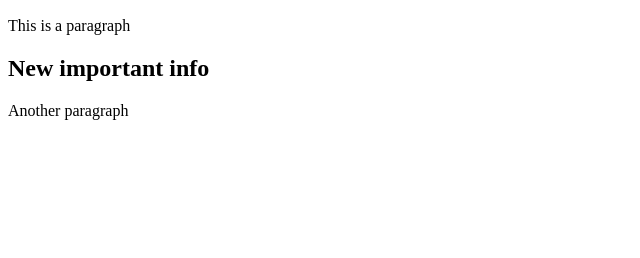
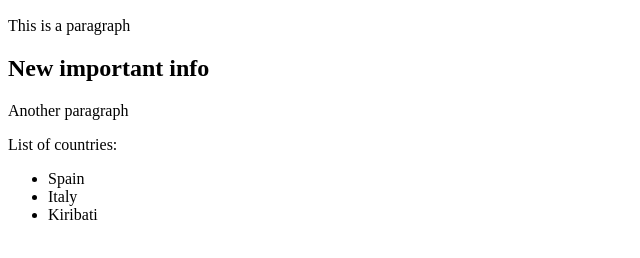
Before and after one commit to LoisVar/projectGit, a plain HTML site: page Index.html in a window 1280 px wide. Shown: the part 110-368 px from the top of the page, without its empty margins (0-640 px from the left). Drawn offline with Linux system fonts and the light colour scheme.

Commit message:
Now we have countries in a list!!

```diff
--- a/Index.html
+++ b/Index.html
@@ -12,5 +12,11 @@
     <p>This is a paragraph</p>
     <h2>New important info</h2>
     <p>Another paragraph</p>
+    <p>List of countries:</p>
+    <ul>
+        <li>Spain</li>
+        <li>Italy</li>
+        <li>Kiribati</li>
+    </ul>
 </body>
 </html>
```
